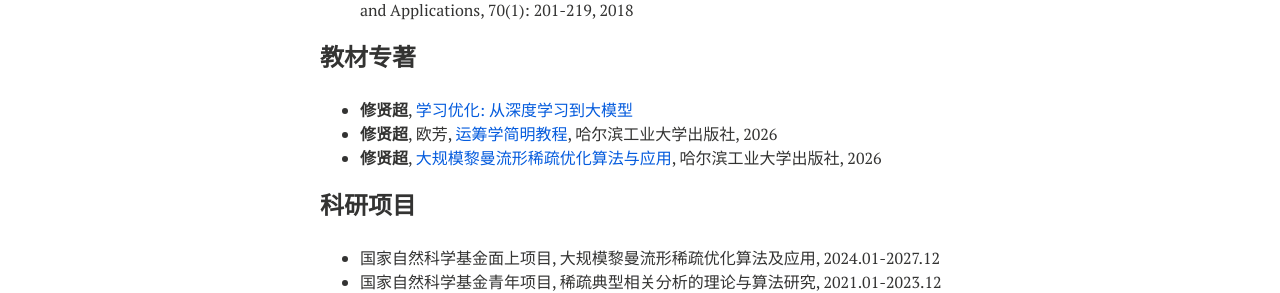
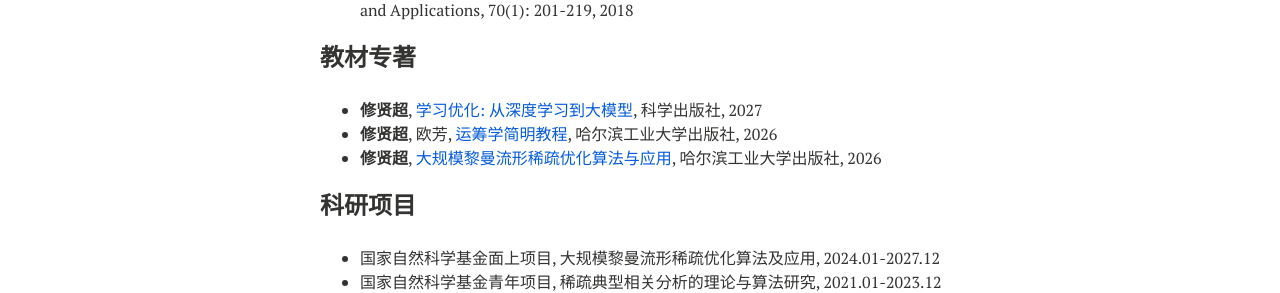
Before and after one commit to xianchaoxiu/xianchaoxiu.github.io, a Jekyll site: the page built from chinese/index.md, in a window 1280 px wide. Shown: the part 1013-1306 px from the top of the page. Built offline with Jekyll 4.4.1, drawn with Linux system fonts in a browser that asks for light colours; nearby versions of some CDN libraries.

Commit message:
Update index.md

```diff
--- a/chinese/index.md
+++ b/chinese/index.md
@@ -47,7 +47,7 @@ share: false
 
 
 ### 教材专著
-* <b>修贤超</b>, <a href="https://xianchaoxiu.github.io/chinese/book/L2O/" class="textlink" target="_blank"> 学习优化: 从深度学习到大模型</a>  <br>
+* <b>修贤超</b>, <a href="https://xianchaoxiu.github.io/chinese/book/L2O/" class="textlink" target="_blank"> 学习优化: 从深度学习到大模型</a>, 科学出版社, 2027  <br>
 * <b>修贤超</b>, 欧芳, <a href="https://xianchaoxiu.github.io/chinese/book/OR/" class="textlink" target="_blank"> 运筹学简明教程</a>, 哈尔滨工业大学出版社, 2026  <br>
 * <b>修贤超</b>, <a href="https://xianchaoxiu.github.io/chinese/book/OPT/" class="textlink" target="_blank">大规模黎曼流形稀疏优化算法与应用</a>, 哈尔滨工业大学出版社, 2026  <br>
 
```
